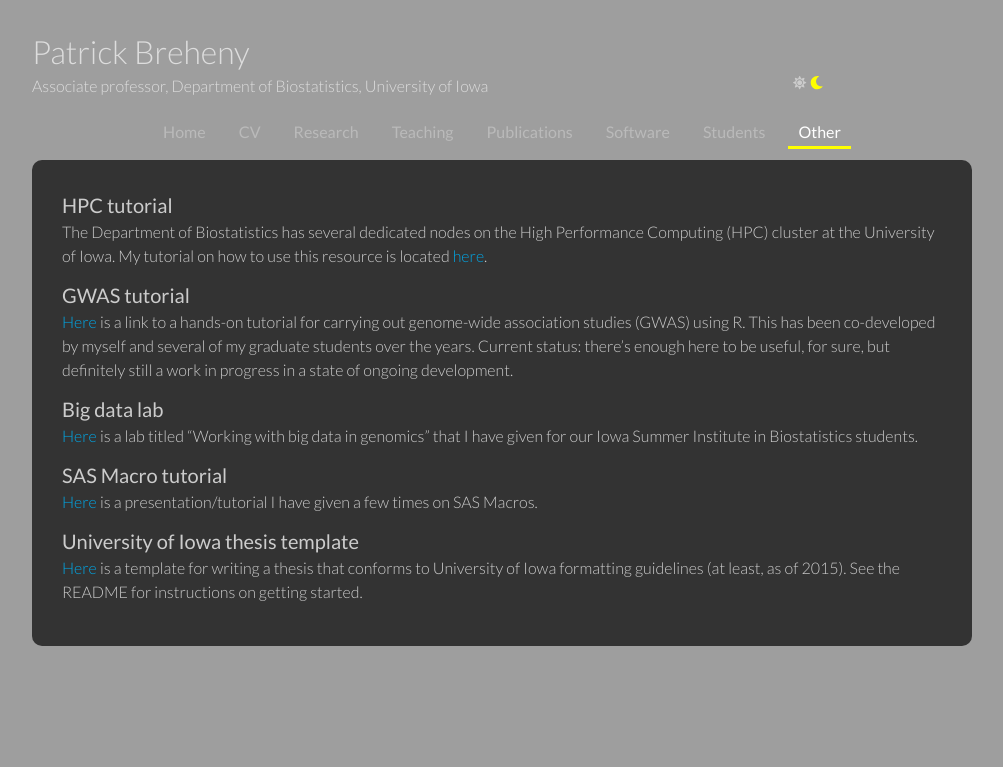
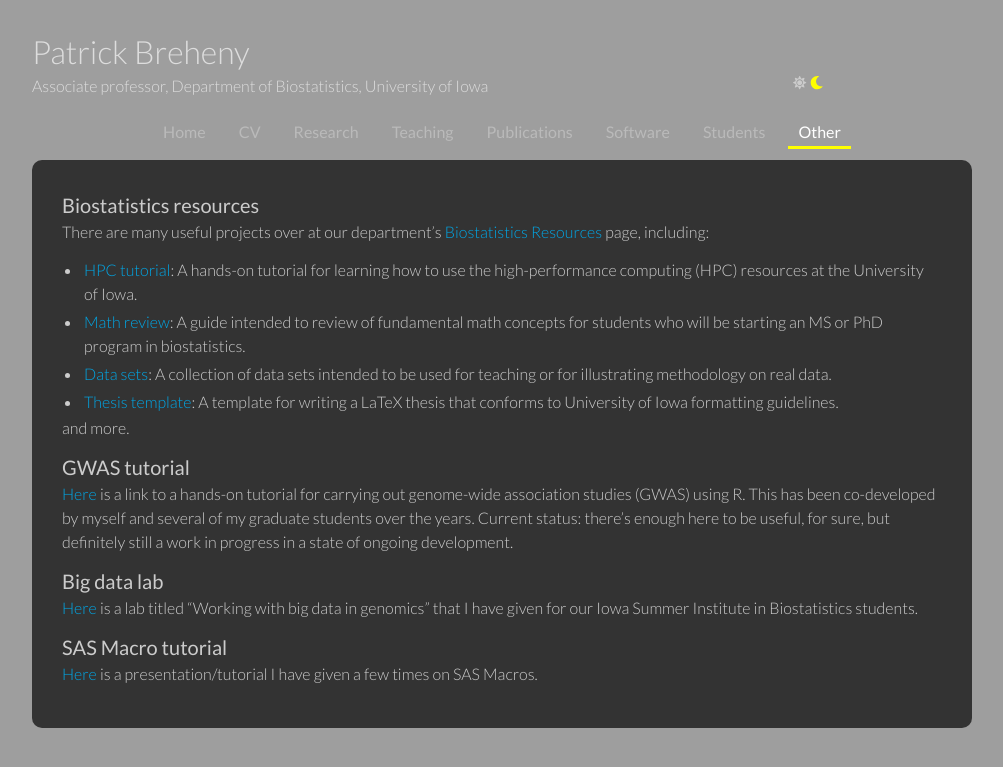
Before and after one commit to pbreheny/web, a Jekyll site: the page built from other.md, in a window 1280 px wide, cut to the strip 0-767 px from the top of the page. Shown: the whole strip, without its empty margins (138-1141 px from the left). Built offline with Jekyll 4.4.1, drawn with Linux system fonts in a browser that asks for light colours; nearby versions of some CDN libraries; our own code applies the rules of GitHub Pages for plain Markdown files; grey boxes are pictures that could not be loaded.

Commit message:
other: including refs to IowaBiostat GitHub

```diff
--- a/other.md
+++ b/other.md
@@ -2,9 +2,16 @@
 layout: default
 ---
 
-### HPC tutorial
+### Biostatistics resources
 
-The Department of Biostatistics has several dedicated nodes on the High Performance Computing (HPC) cluster at the University of Iowa.  My tutorial on how to use this resource is located [here](https://iowabiostat.github.io/hpc/index.html).
+There are many useful projects over at our department's [Biostatistics Resources](https://iowabiostat.github.io/) page, including:
+
+* [HPC tutorial](https://iowabiostat.github.io/hpc/index.html): A hands-on tutorial for learning how to use the high-performance computing (HPC) resources at the University of Iowa.
+* [Math review](https://iowabiostat.github.io/math-review/index.html): A guide intended to review of fundamental math concepts for students who will be starting an MS or PhD program in biostatistics.
+* [Data sets](https://iowabiostat.github.io/data-sets/): A collection of data sets intended to be used for teaching or for illustrating methodology on real data.
+* [Thesis template](https://github.com/IowaBiostat/thesis-template): A template for writing a LaTeX thesis that conforms to University of Iowa formatting guidelines.
+
+and more.
 
 ### GWAS tutorial
 
@@ -17,7 +24,3 @@ The Department of Biostatistics has several dedicated nodes on the High Performa
 ### SAS Macro tutorial
 
 [Here](misc/macros.pdf) is a presentation/tutorial I have given a few times on SAS Macros.
-
-### University of Iowa thesis template
-
-[Here](https://github.com/IowaBiostat/thesis-template) is a template for writing a thesis that conforms to University of Iowa formatting guidelines (at least, as of 2015).  See the README for instructions on getting started.
```
